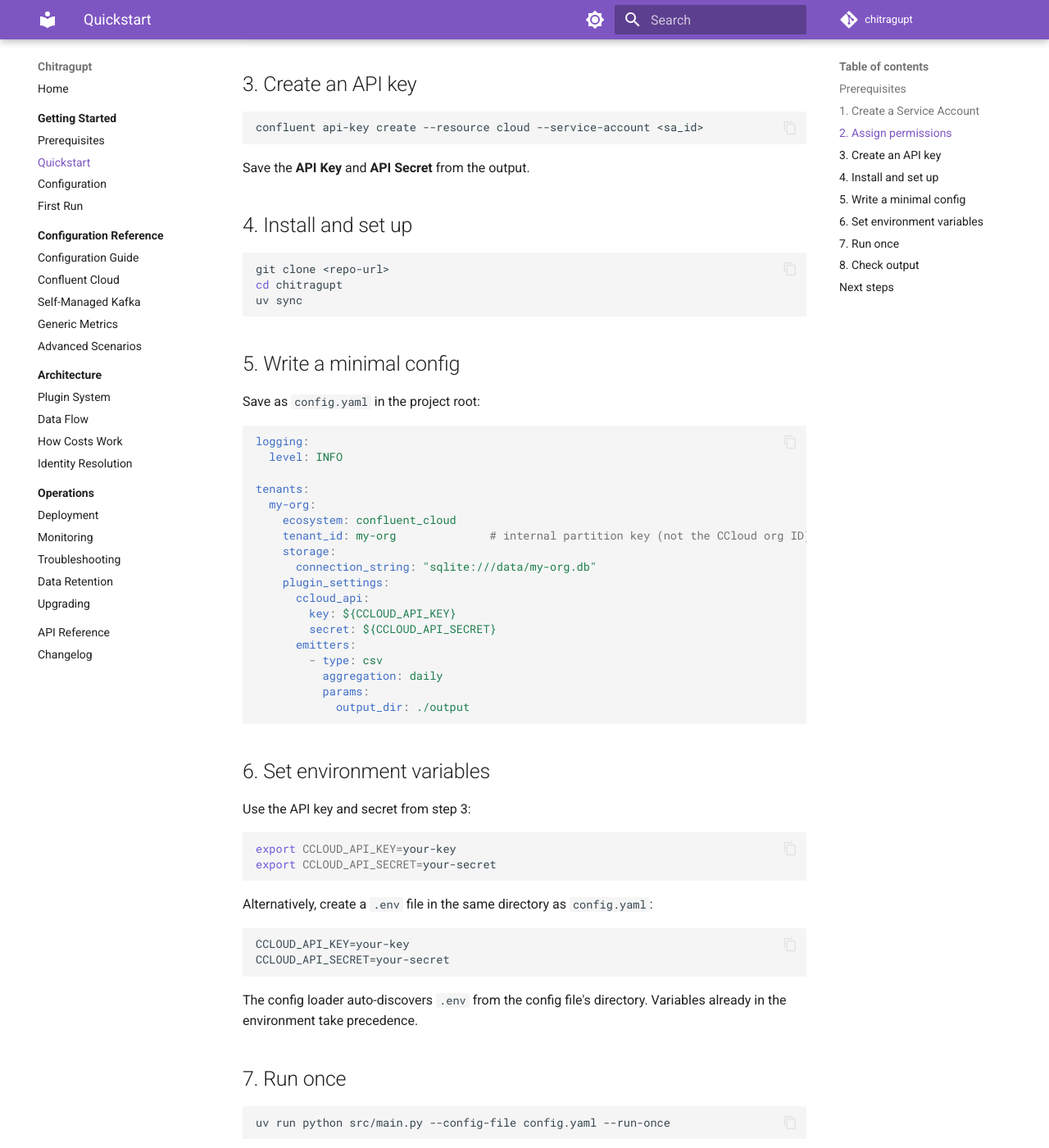
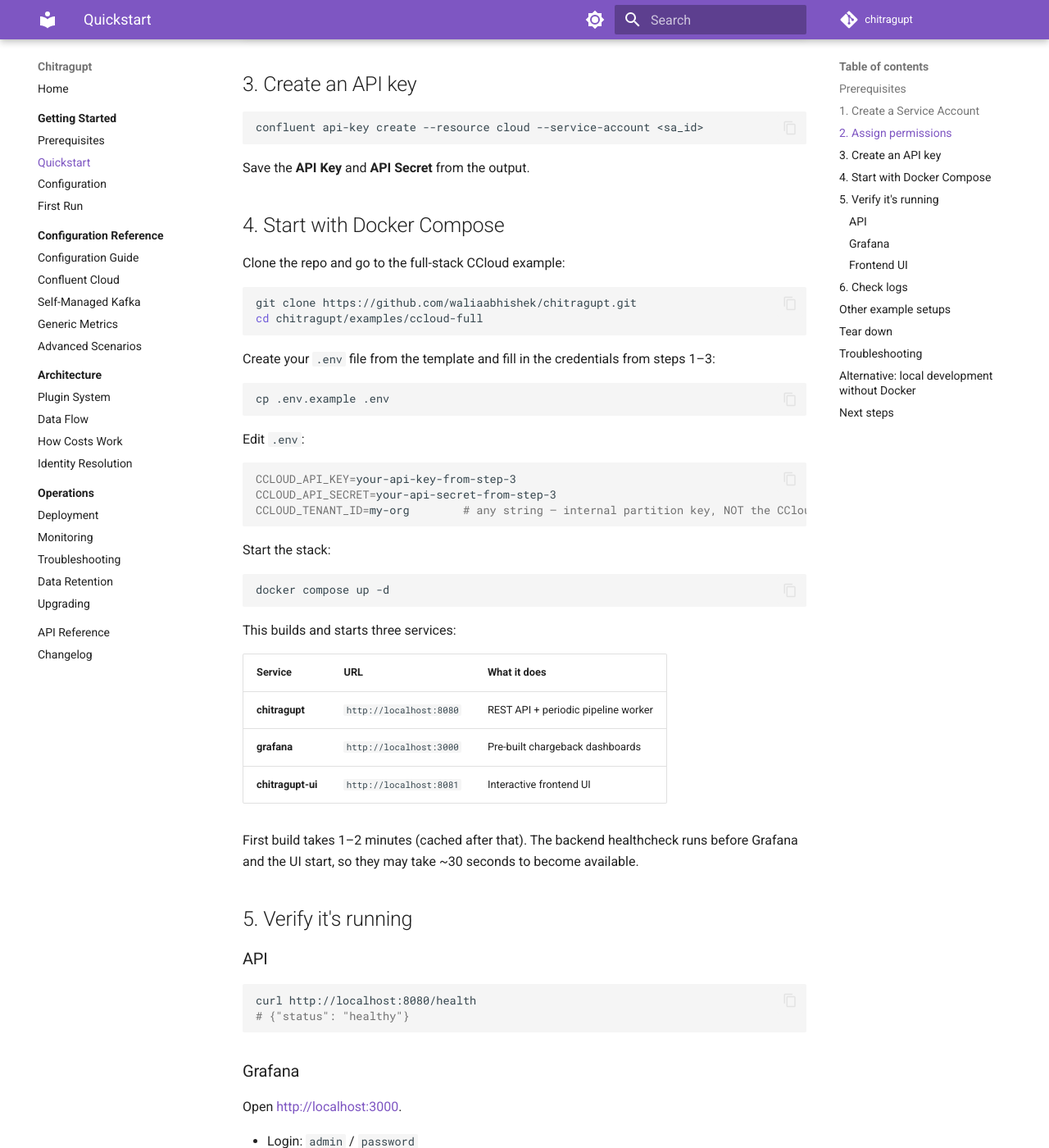
Before and after one commit to E1i2e1122/chitragupta, an MkDocs documentation site: the page built from docs/getting-started/quickstart.md, in a window 1280 px wide and 1400 px high, scrolled down 1165 px. Shown: the whole window at 82% size. Built offline with MkDocs 1.6.1 and Material for MkDocs 9.7.7, drawn with Linux system fonts in a browser that asks for light colours; comment, search, counter and statistics services are not loaded; the version menu is left out; some of the changed text lies outside the part shown.

Commit message:
Docs: Make Docker Compose the primary quickstart path
Rewrite quickstart to lead with Docker Compose instead of Python/uv. The full
walkthrough now goes: create CCloud service account → get API key → docker
compose up. Python/uv is documented as an alternative at the bottom.

- Remove all GitHub URL links from docs — use relative links to stay within
  the documentation site
- Inline Docker Compose instructions in deployment.md instead of linking out
- Update root README quick start to show docker compose first
- Update prerequisites to list Docker as primary runtime
- Update getting-started index description

````diff
--- a/docs/getting-started/quickstart.md
+++ b/docs/getting-started/quickstart.md
@@ -4,9 +4,9 @@ Get Chitragupt running against your Confluent Cloud organization in under 10 min
 
 ## Prerequisites
 
+- **Docker Engine 24+** and **Docker Compose v2+**
+- A Confluent Cloud organization
 - **Confluent CLI** installed ([install guide](https://docs.confluent.io/confluent-cli/current/install.html))
-- **Python 3.14+** and **`uv`** (`pip install uv`)
-- A Confluent Cloud organization
 
 ## 1. Create a Service Account
 
@@ -48,72 +48,146 @@ confluent api-key create --resource cloud --service-account <sa_id>
 
 Save the **API Key** and **API Secret** from the output.
 
-## 4. Install and set up
+## 4. Start with Docker Compose
+
+Clone the repo and go to the full-stack CCloud example:
 
 ```bash
-git clone <repo-url>
+git clone https://github.com/waliaabhishek/chitragupt.git
+cd chitragupt/examples/ccloud-full
+```
+
+Create your `.env` file from the template and fill in the credentials from steps 1–3:
+
+```bash
+cp .env.example .env
+```
+
+Edit `.env`:
+
+```bash
+CCLOUD_API_KEY=your-api-key-from-step-3
+CCLOUD_API_SECRET=your-api-secret-from-step-3
+CCLOUD_TENANT_ID=my-org        # any string — internal partition key, NOT the CCloud org ID
+```
+
+Start the stack:
+
+```bash
+docker compose up -d
+```
+
+This builds and starts three services:
+
+| Service | URL | What it does |
+|---------|-----|--------------|
+| **chitragupt** | `http://localhost:8080` | REST API + periodic pipeline worker |
+| **grafana** | `http://localhost:3000` | Pre-built chargeback dashboards |
+| **chitragupt-ui** | `http://localhost:8081` | Interactive frontend UI |
+
+First build takes 1–2 minutes (cached after that). The backend healthcheck runs before Grafana and the UI start, so they may take ~30 seconds to become available.
+
+## 5. Verify it's running
+
+### API
+
+```bash
+curl http://localhost:8080/health
+# {"status": "healthy"}
+```
+
+### Grafana
+
+Open [http://localhost:3000](http://localhost:3000).
+
+- Login: `admin` / `password`
+- Go to Dashboards — you should see **Chargeback Overview** and **Chargeback Details**
+- Dashboards show data after the first pipeline run completes (usually within a few minutes)
+
+### Frontend UI
+
+Open [http://localhost:8081](http://localhost:8081) for interactive cost exploration.
+
+## 6. Check logs
+
+```bash
+docker compose logs chitragupt -f
+```
+
+You should see the pipeline running — discovering resources, fetching billing data, allocating costs.
+
+## Other example setups
+
+| Example | What it runs | When to use |
+|---------|-------------|-------------|
+| [`ccloud-grafana/`](../../examples/ccloud-grafana/) | Pipeline (worker mode) + Grafana only | Lightweight — just dashboards, no API or UI |
+| [`ccloud-full/`](../../examples/ccloud-full/) | Pipeline + API + Grafana + UI | Full stack (what you just set up) |
+| [`self-managed-full/`](../../examples/self-managed-full/) | Pipeline + API + Grafana + UI | Self-managed/on-prem Kafka with Prometheus |
+
+Each example directory is self-contained with its own `docker-compose.yml`, `config.yaml`, `.env.example`, and `README.md`.
+
+## Tear down
+
+```bash
+docker compose down
+```
+
+Data is preserved in a Docker volume. To also remove the database and start fresh:
+
+```bash
+docker compose down -v
+```
+
+## Troubleshooting
+
+**Backend exits immediately**
+
+- Check logs: `docker compose logs chitragupt`
+- Common cause: missing or invalid credentials in `.env`
+- Test with a single run: change `--mode both` to `--run-once` in `docker-compose.yml`
+
+**Grafana shows "No data"**
+
+- The pipeline must complete at least one run to populate the database
+- Verify the time range in Grafana covers dates with billing data
+- Test the datasource: Connections > Data Sources > Chargeback SQLite > Test
+
+**Port conflicts**
+
+- Another service is using 8080, 3000, or 8081
+- Change the host port in `docker-compose.yml` under `ports:` (e.g., `"9090:8080"`)
+
+## Alternative: local development without Docker
+
+If you prefer running directly with Python instead of Docker:
+
+```bash
+# Install
+pip install uv
+git clone https://github.com/waliaabhishek/chitragupt.git
 cd chitragupt
 uv sync
-```
 
-## 5. Write a minimal config
+# Configure
+cp examples/ccloud-full/config.yaml config.yaml
+# Edit config.yaml — update connection_string to a local path:
+#   connection_string: "sqlite:///data/chargeback.db"
 
-Save as `config.yaml` in the project root:
-
-```yaml
-logging:
-  level: INFO
-
-tenants:
-  my-org:
-    ecosystem: confluent_cloud
-    tenant_id: my-org              # internal partition key (not the CCloud org ID)
-    storage:
-      connection_string: "sqlite:///data/my-org.db"
-    plugin_settings:
-      ccloud_api:
-        key: ${CCLOUD_API_KEY}
-        secret: ${CCLOUD_API_SECRET}
-      emitters:
-        - type: csv
-          aggregation: daily
-          params:
-            output_dir: ./output
-```
-
-## 6. Set environment variables
-
-Use the API key and secret from step 3:
-
-```bash
+# Set credentials
 export CCLOUD_API_KEY=your-key
 export CCLOUD_API_SECRET=your-secret
-```
+export CCLOUD_TENANT_ID=my-org
 
-Alternatively, create a `.env` file in the same directory as `config.yaml`:
+# Run once
+uv run python src/main.py --config-file config.yaml --run-once
 
-```
-CCLOUD_API_KEY=your-key
-CCLOUD_API_SECRET=your-secret
-```
-
-The config loader auto-discovers `.env` from the config file's directory. Variables already in the environment take precedence.
-
-## 7. Run once
-
-```bash
-uv run python src/main.py --config-file config.yaml --run-once
-```
-
-## 8. Check output
-
-```bash
-ls output/
-# my-org_2026-01-01.csv  my-org_2026-01-02.csv  ...
+# Or run continuously with API:
+uv run python src/main.py --config-file config.yaml --mode both
 ```
 
 ## Next steps
 
-- [Docker deployment](https://github.com/waliaabhishek/chitragupt/blob/main/examples/) — self-contained examples for running the full stack with Grafana dashboards
 - [Full configuration reference](../configuration/ccloud-reference.md) — all available settings
-- [Run as a service](../operations/deployment.md) — continuous operation
+- [How costs work](../architecture/cost-model.md) — allocation strategies and billing models
+- [Deployment](../operations/deployment.md) — production deployment options (systemd, Docker, PostgreSQL)
+- [API Reference](../api-reference.md) — all REST endpoints
````
Also changed, not shown: README.md (+11 -14 lines), docs/getting-started/index.md (+3 -3 lines), docs/getting-started/prerequisites.md (+5 -4 lines), docs/operations/deployment.md (+24 -3 lines), 1 other file.
